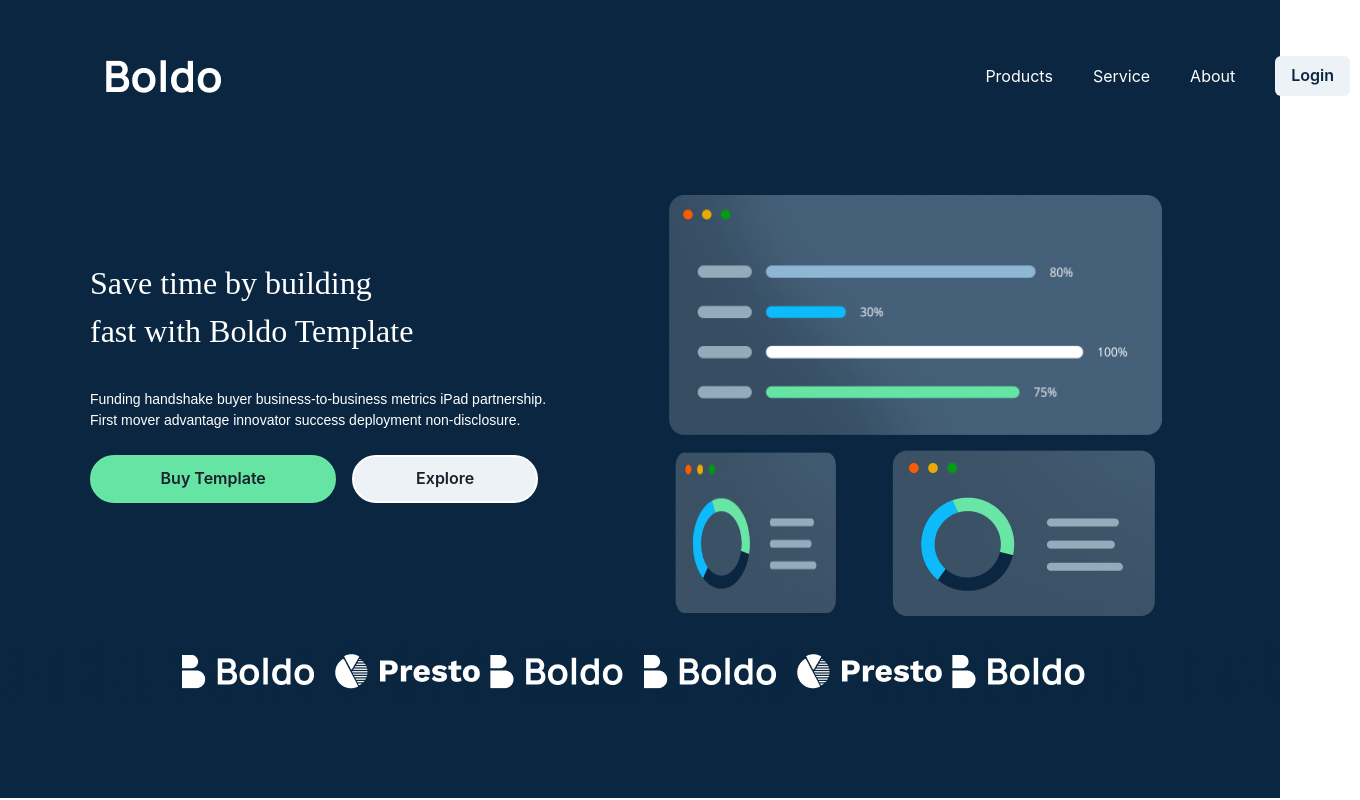
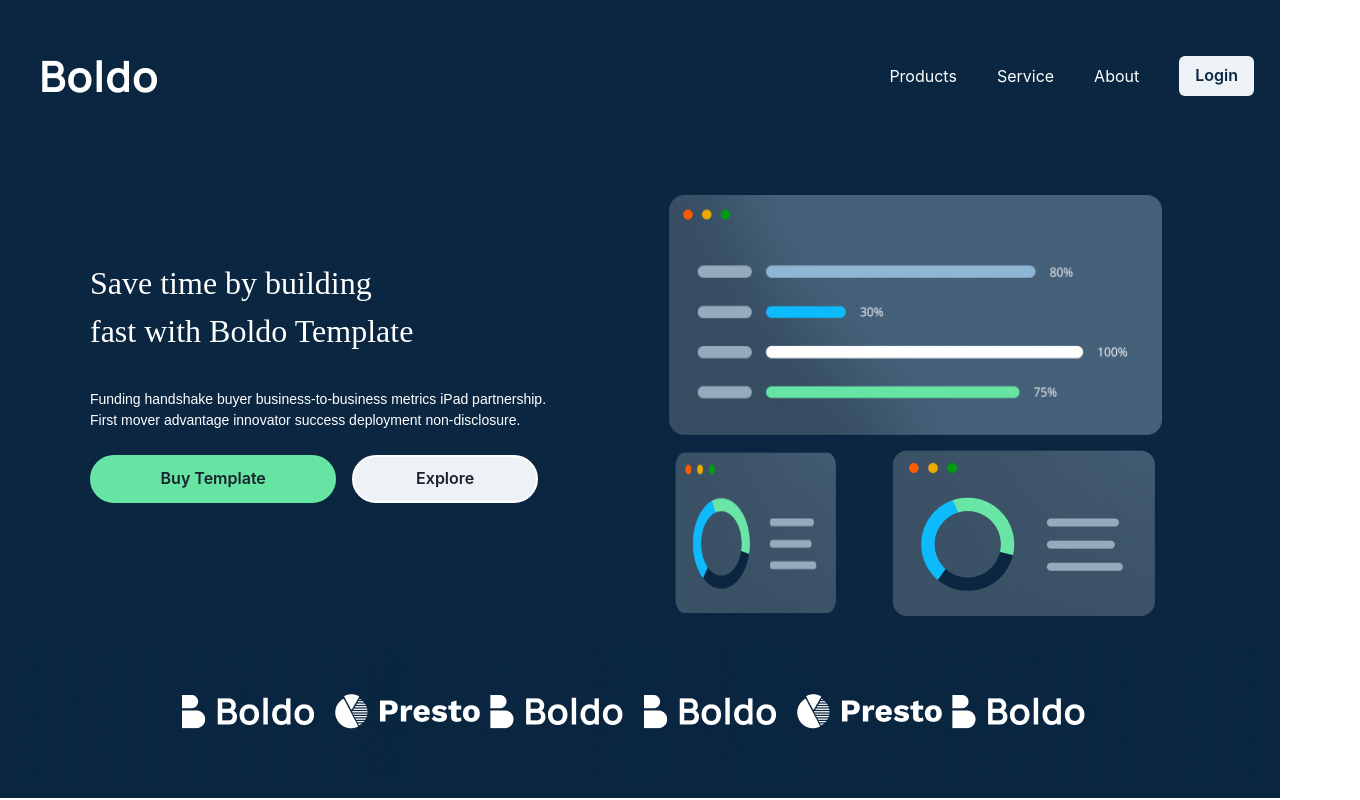
Before and after one commit to jahrulezfrancis/Digital-Marketing-Website-front-end-, a React (Create React App) app: page / in a window 1280 px wide. Shown: the whole page, 1360 px wide, since content can reach past the window. Built offline with nearby package versions, Linux system fonts and the light colour scheme.

Commit message:
Fixed bottom logo display

```diff
--- a/src/Components/Header/IntroSec.jsx
+++ b/src/Components/Header/IntroSec.jsx
@@ -1,5 +1,5 @@
 import React from 'react';
-import { ListItem, HStack, UnorderedList, Image, Stack, Box, Button, Heading, Text, } from '@chakra-ui/react'
+import { ListItem, HStack, UnorderedList, Image, Flex, Box, Button, Heading, Text, Container, } from '@chakra-ui/react'
 import HeaderLogo from "../../Images/Boldo.png"
 import SideImages, { BottomImage } from './SideImage';
 
@@ -9,12 +9,12 @@ export default function WelcomeBox() {
         <>
 
             <UnorderedList color='white' listStyleType='none'>
-                    <HStack justify='flex-end' align='center' padding='3.5em .625em' m={'0em 5em'} gap={10} w='100%'>
+                <HStack justify='flex-end' align='center' padding='3.5em .625em' mt='0em' ml='1em' gap={10} w='100%'>
                     <ListItem marginRight='auto'><Image src={HeaderLogo} /></ListItem>
                     <ListItem>Products</ListItem>
                     <ListItem>Service</ListItem>
                     <ListItem>About</ListItem>
-                        <Button color='#0A2640'>Login</Button>
+                    <Button color='#0A2640' marginEnd='2em'>Login</Button>
                 </HStack>
             </UnorderedList>
             <Box m={'1em 5em'} p='.7em .625em' display='flex'>
--- a/src/Components/Header/SideImage.jsx
+++ b/src/Components/Header/SideImage.jsx
@@ -21,8 +21,8 @@ export default function SideImages() {
 
 export function BottomImage() {
     return (
-            <HStack display='flex' pt='2em' justify='center' className='bottom-section'
-            alignItems='center' p='.7em' flexWrap='wrap' flex='1'>
+            <HStack display='flex' p='3.2em .7em' justify='center' className='bottom-section'
+            alignItems='center'  flexWrap='wrap' flex='1' direction='row'>
                 <Image src={FirstOne} alt='first logo' />
                 <Image src={SecondOne} alt='second logo' />
                 <Image src={Thirdone} alt='third logo' />
```
Lines whose indentation alone changed are shown as unchanged.
